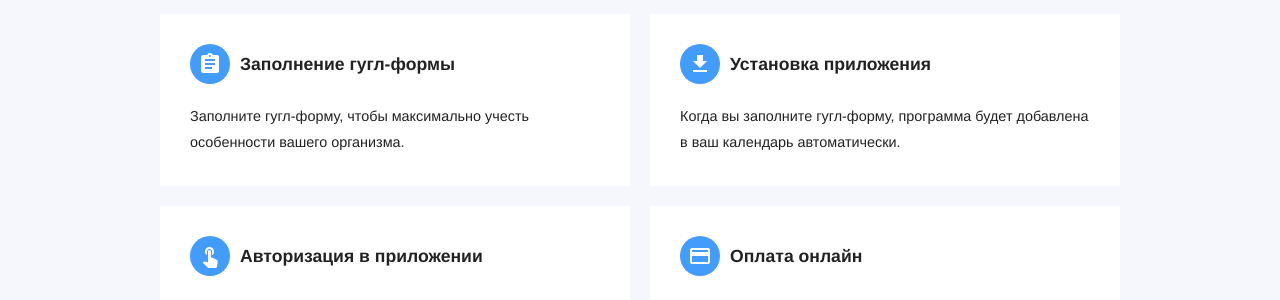
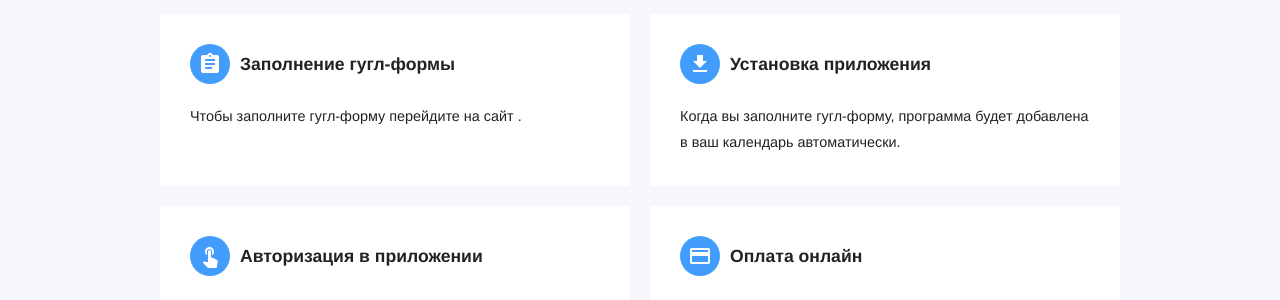
Before and after one commit to RakhimyanTim/adroholic.github.io, a Jekyll site: the page built from pages/how-it-works.html, in a window 1280 px wide. Shown: the part 847-1147 px from the top of the page. Built offline with Jekyll 4.4.1, drawn with Linux system fonts in a browser that asks for light colours; some web fonts are replaced.

Commit message:
Update how-it-works.html

```diff
--- a/pages/how-it-works.html
+++ b/pages/how-it-works.html
@@ -44,7 +44,7 @@ permalink: /how-it-works/
 	<h2>А вот довольно подробное объяснение</h2>
 
 	<ul class="cards">
-		{% include components/features/data-block.html icon="assignment" title="Заполнение гугл-формы" content="Заполните гугл-форму, чтобы максимально учесть особенности вашего организма." %}
+		{% include components/features/data-block.html icon="assignment" title="Заполнение гугл-формы" content="Чтобы заполните гугл-форму перейдите на сайт ." %}
 
 		{% include components/features/data-block.html icon="get_app" title="Установка приложения" content="Когда вы заполните гугл-форму, программа будет добавлена в ваш календарь автоматически." %}
 
```
